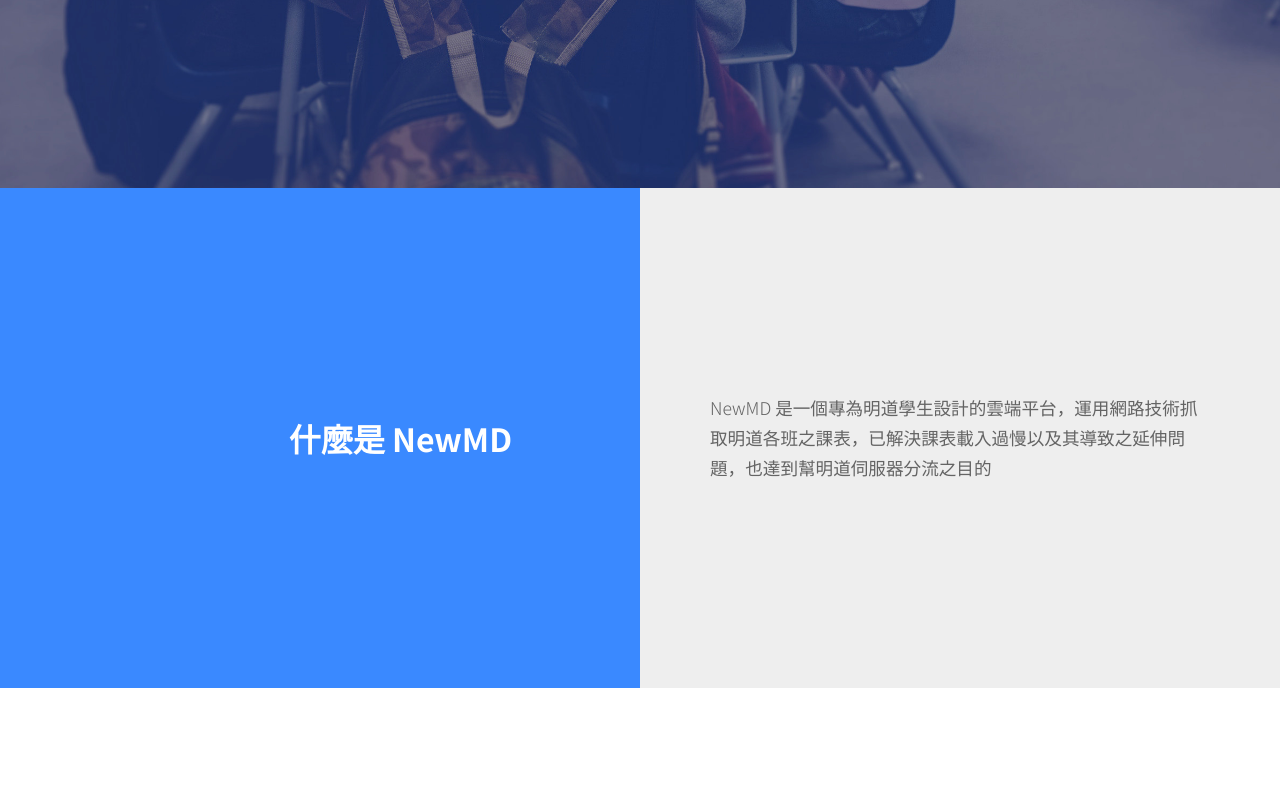
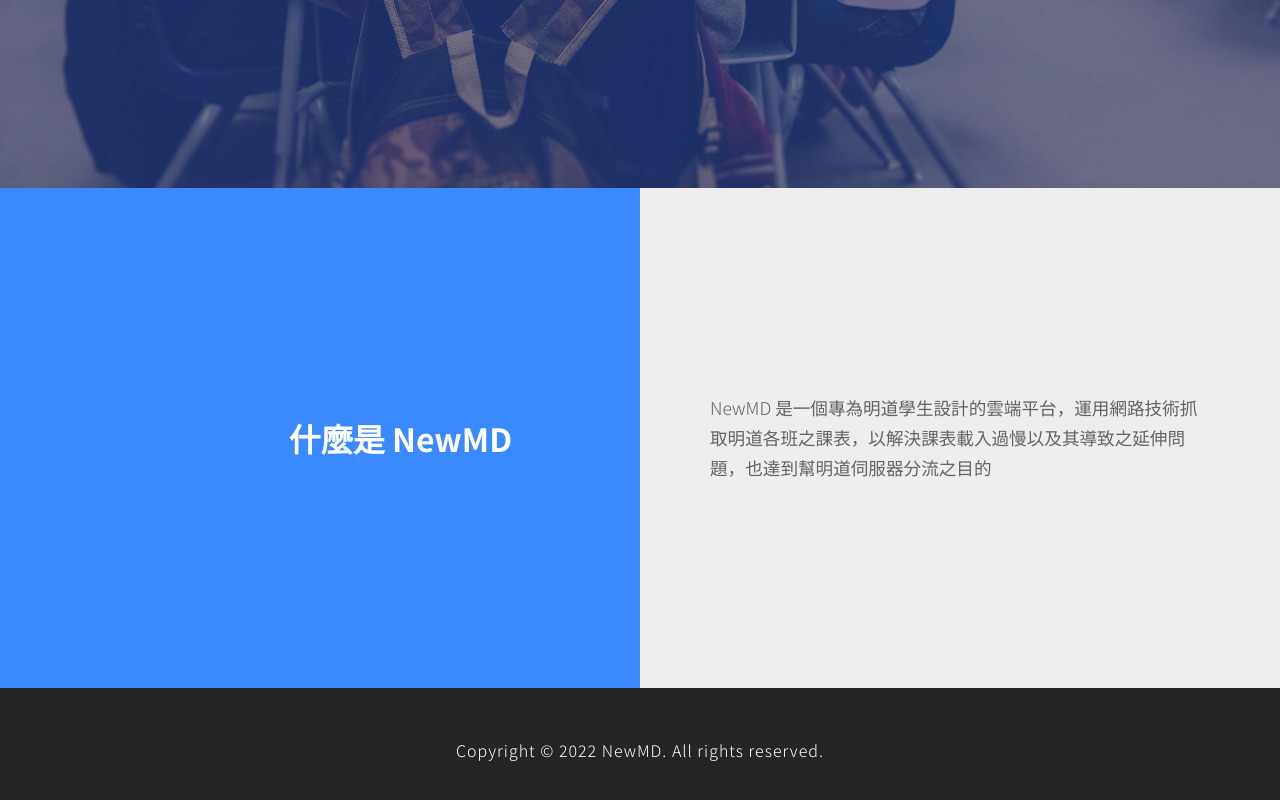
Before and after one commit to TakeUFlab/md-web, a Vue app: page / in a window 1280 px wide. Shown: the part 612-1412 px from the top of the page. Before the commit the page ends 1300 px from the top, so only its background shows below. Built offline with nearby package versions, Linux system fonts and the light colour scheme.

Commit message:
feat: content scss style props

```diff
--- /dev/null
+++ b/src/components/footerBlock.vue
@@ -0,0 +1,20 @@
+<script lang="ts" setup></script>
+<template>
+  <div class="footer">
+    <h3>Copyright © 2022 NewMD. All rights reserved.</h3>
+  </div>
+</template>
+
+<style lang="scss" scoped>
+.footer {
+  padding: 50px 0;
+  background-color: #252525;
+  h3 {
+    font-size: 1rem;
+    letter-spacing: 1px;
+    color: #fff;
+    text-align: center;
+    font-weight: 300;
+  }
+}
+</style>
--- a/src/pages/home/components/content.temp.vue
+++ b/src/pages/home/components/content.temp.vue
@@ -1,3 +1,17 @@
+<script lang="ts" setup>
+import { onMounted, ref } from "vue";
+
+const props = defineProps<{
+  revert: boolean;
+}>();
+const revertCss = ref("row");
+onMounted(() => {
+  if (props.revert) {
+    revertCss.value = "row-reverse";
+  }
+});
+</script>
+
 <template>
   <div class="content">
     <div class="title">
@@ -18,7 +32,7 @@
   height: auto;
   min-height: 500px;
   display: flex;
-  flex-direction: row;
+  flex-direction: v-bind(revertCss);
   flex-wrap: wrap;
 
   .title {
--- a/src/pages/home/index.vue
+++ b/src/pages/home/index.vue
@@ -1,15 +1,18 @@
 <script lang="ts" setup>
 import contentTempVue from "./components/content.temp.vue";
+import footerBlockVue from "../../components/footerBlock.vue";
 import { reactive } from "vue";
 interface content {
   title: string;
   description: string;
+  revert: boolean;
 }
 const contents = reactive<Array<content>>([
   {
     title: "什麼是 NewMD",
     description:
-      "NewMD 是一個專為明道學生設計的雲端平台，運用網路技術抓取明道各班之課表，已解決課表載入過慢以及其導致之延伸問題，也達到幫明道伺服器分流之目的",
+      "NewMD 是一個專為明道學生設計的雲端平台，運用網路技術抓取明道各班之課表，以解決課表載入過慢以及其導致之延伸問題，也達到幫明道伺服器分流之目的",
+    revert: false,
   },
 ]);
 </script>
@@ -23,10 +26,11 @@
       <button>登入</button>
     </div>
   </div>
-  <content-temp-vue v-for="i in contents">
+  <content-temp-vue v-for="i in contents" :revert="i.revert">
     <template #title> {{ i.title }} </template>
     <template #description> {{ i.description }} </template>
   </content-temp-vue>
+  <footer-block-vue></footer-block-vue>
 </template>
 
 <style lang="scss" scoped>
```
